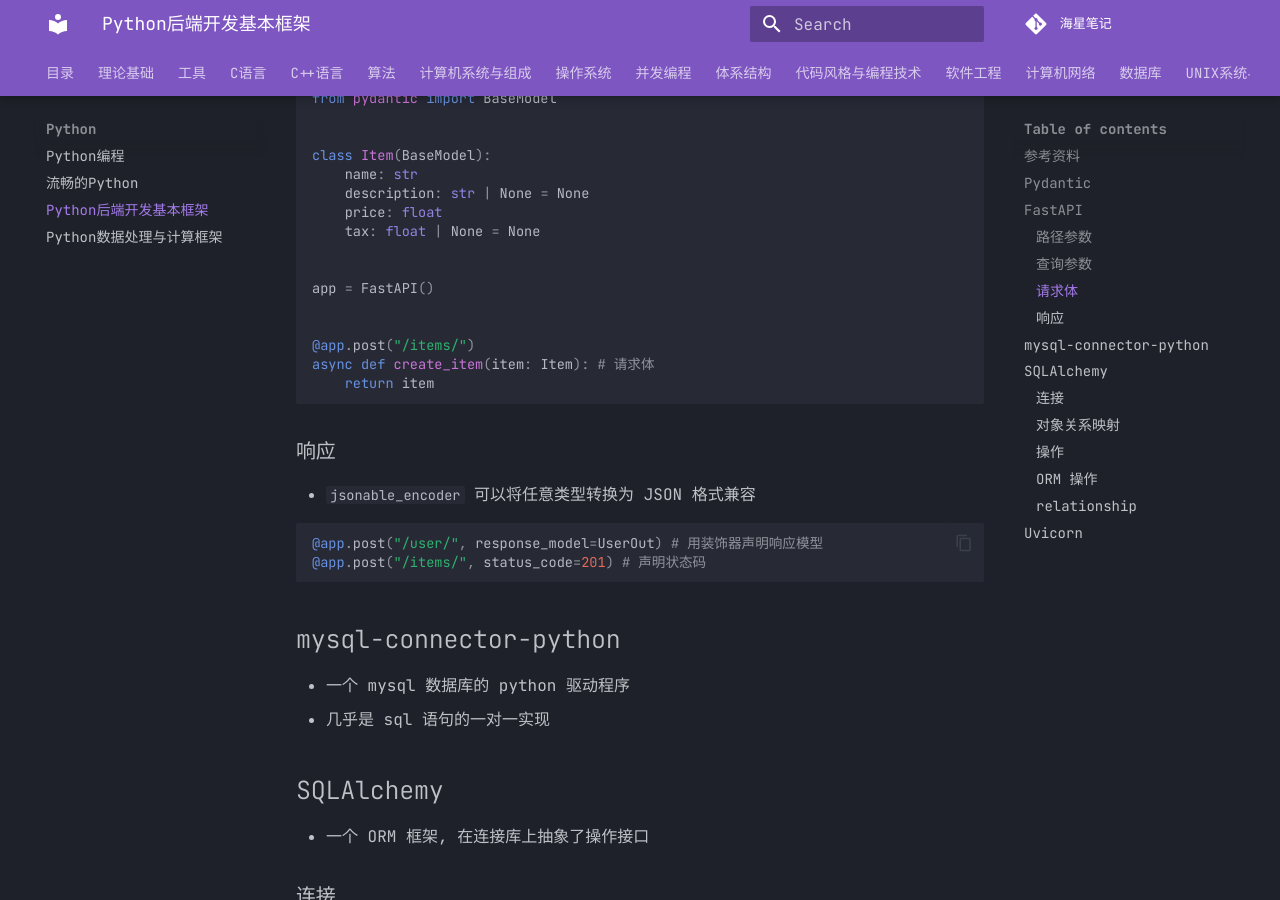
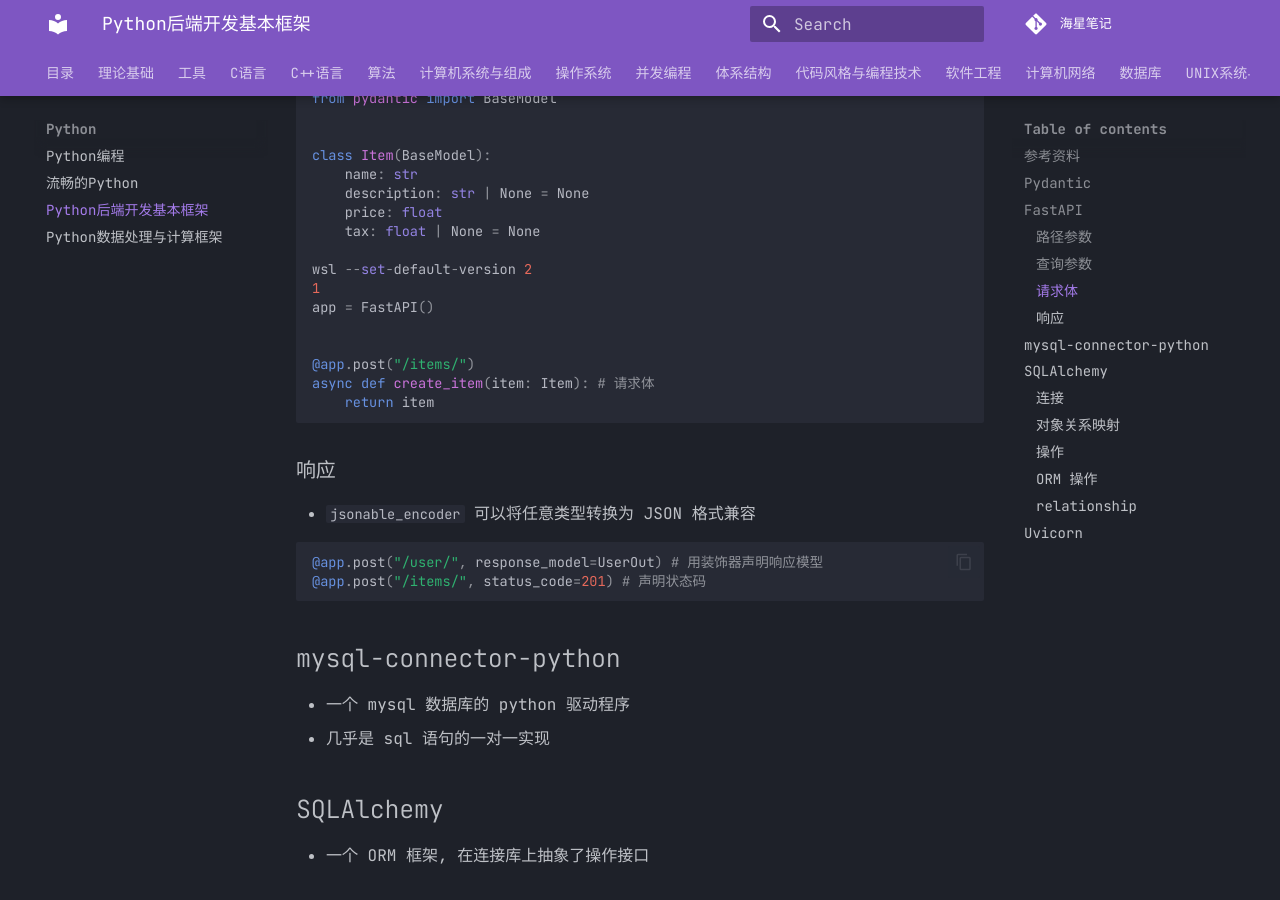
Before and after one commit to hxaxd/hxlog, an MkDocs documentation site: the page built from docs/深入方向/Python/Python后端开发基本框架.md, in a window 1280 px wide and 900 px high, scrolled down 2817 px. Built offline with MkDocs 1.6.1 and Material for MkDocs 9.7.7, drawn with Linux system fonts in a browser that asks for light colours; comment, search, counter and statistics services are not loaded.

Commit message:
fasdtapi

```diff
--- a/docs/深入方向/Python/Python后端开发基本框架.md
+++ b/docs/深入方向/Python/Python后端开发基本框架.md
@@ -119,7 +119,8 @@ class Item(BaseModel):
     price: float
     tax: float | None = None
 
-
+wsl --set-default-version 2
+1
 app = FastAPI()
 
 
```
